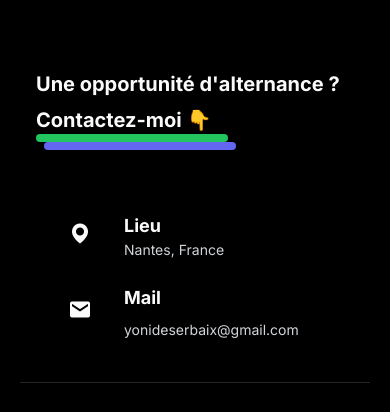
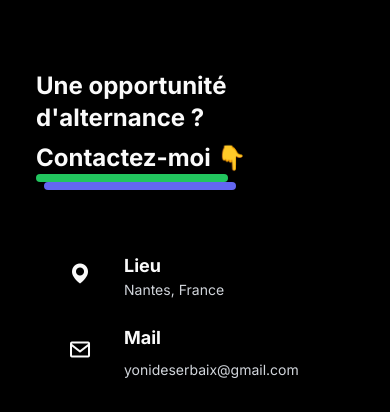
Before and after one commit to Yoni-Deserbaix/Portfolio, a Next.js app: page / in a window 390 px wide. Shown: the part 3557-3969 px from the top of the page. Built offline with nearby package versions, Linux system fonts and the light colour scheme.

Commit message:
update responsive

```diff
--- a/src/app/components/Contact.tsx
+++ b/src/app/components/Contact.tsx
@@ -10,8 +10,8 @@ export default function Contact() {
       />
       <div>
         <div className="mt-28 flex max-md:flex-col gap-2 max-xl:pl-16 max-sm:pl-4">
-          <p className="text-2xl max-sm:text-xl font-bold ">Une opportunité d'alternance ?</p>
-          <h1 className="text-2xl font-bold hover:text-green-400 transition-all max-sm:text-xl">
+          <p className="text-2xl  font-bold ">Une opportunité d'alternance ?</p>
+          <h1 className="text-2xl font-bold hover:text-green-400 transition-all ">
             Contactez-moi 👇
             <div className="w-48 h-2 bg-green-500 rounded-full"></div>
             <div className="w-48 h-2 bg-indigo-500 rounded-full translate-x-2"></div>
@@ -30,7 +30,7 @@ export default function Contact() {
           </div>
           <div className="contact-container flex items-center gap-4">
             <span className=" p-4 rounded-[50%] hover:scale-110 transition-all">
-              <i className="bx bxs-envelope text-2xl"></i>
+              <i className="bx bx-envelope text-2xl"></i>
             </span>
             <div className="flex flex-col gap-2">
               <h3 className="font-bold text-xl  max-sm:text-lg">Mail</h3>
```
